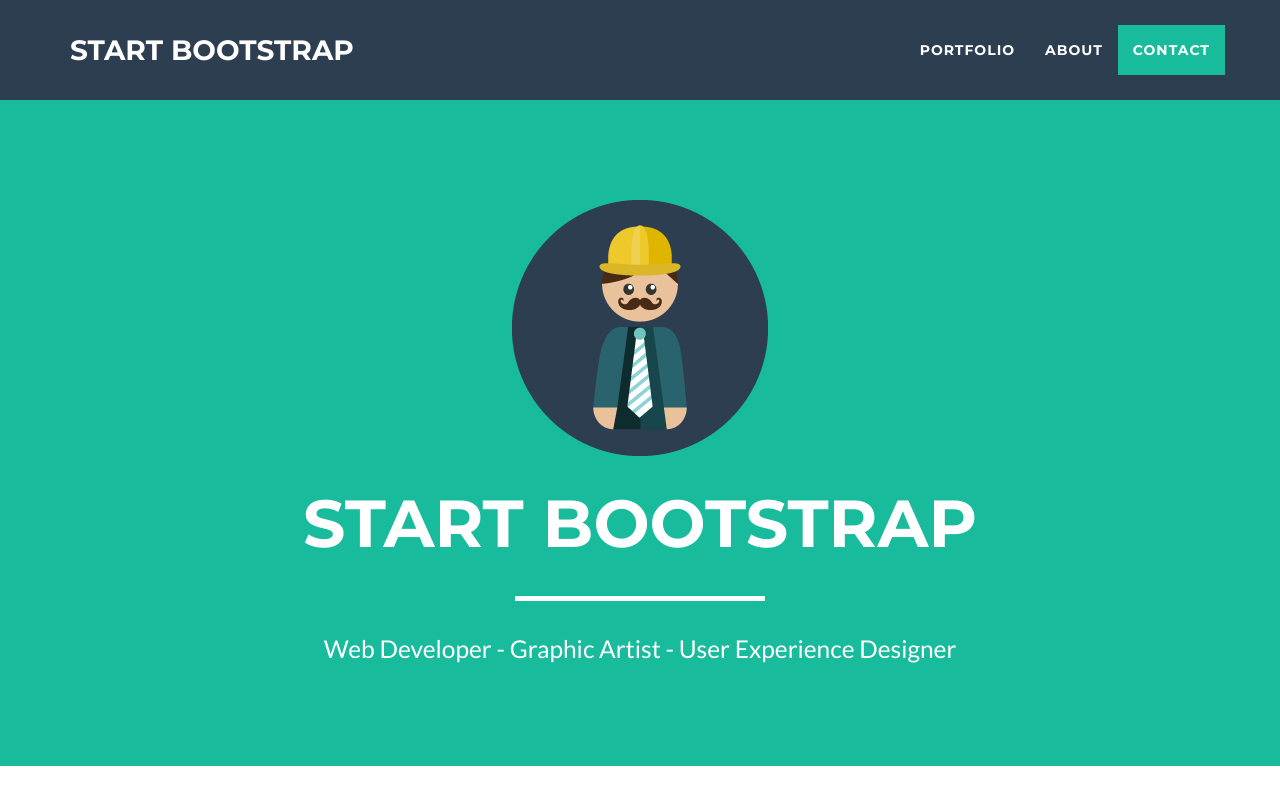
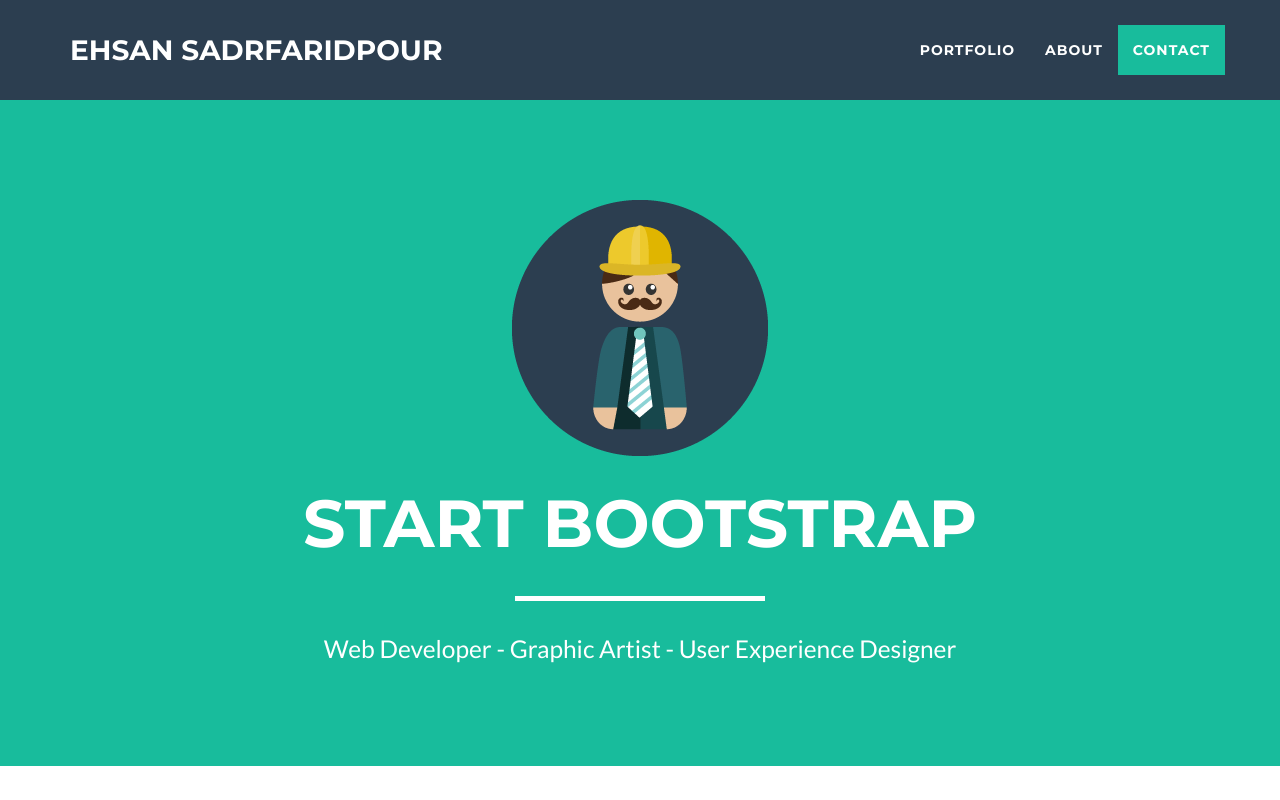
Before and after one commit to esadr/esadr.github.io, a website: page index.html in a window 1280 px wide. Shown: the top 800 px of the page. Drawn offline with nearby package versions, Linux system fonts and the light colour scheme.

Commit message:
change the title

```diff
--- a/index.html
+++ b/index.html
@@ -41,7 +41,7 @@
                 <button type="button" class="navbar-toggle" data-toggle="collapse" data-target="#bs-example-navbar-collapse-1">
                     <span class="sr-only">Toggle navigation</span> Menu <i class="fa fa-bars"></i>
                 </button>
-                <a class="navbar-brand" href="#page-top">Start Bootstrap</a>
+                <a class="navbar-brand" href="#page-top">Ehsan Sadrfaridpour</a>
             </div>
 
             <!-- Collect the nav links, forms, and other content for toggling -->
```
